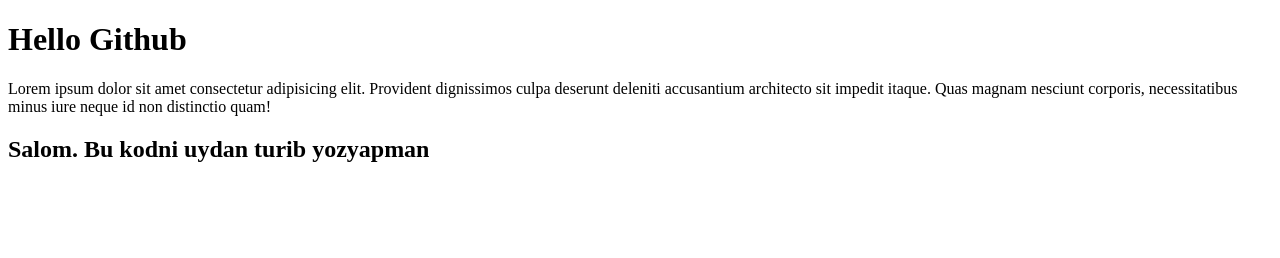
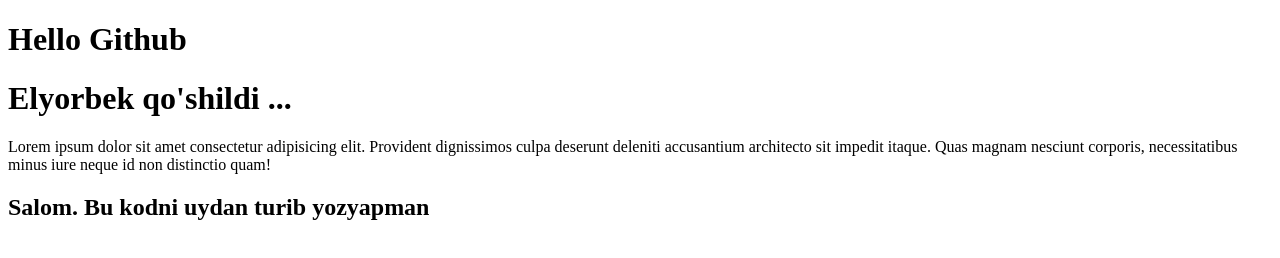
Before and after one commit to AsadbekMudinov/kiddy, a plain HTML site: page index.html in a window 1280 px wide. Drawn offline with Linux system fonts and the light colour scheme.

Commit message:
qoshildi

```diff
--- a/index.html
+++ b/index.html
@@ -8,6 +8,7 @@
 </head>
 <body>
     <h1>Hello Github</h1>
+    <h1>Elyorbek qo'shildi ...</h1>
     <p>
         Lorem ipsum dolor sit amet consectetur adipisicing elit. Provident dignissimos culpa deserunt deleniti accusantium architecto sit impedit itaque. Quas magnam nesciunt corporis, necessitatibus minus iure neque id non distinctio quam!
     </p>
```
